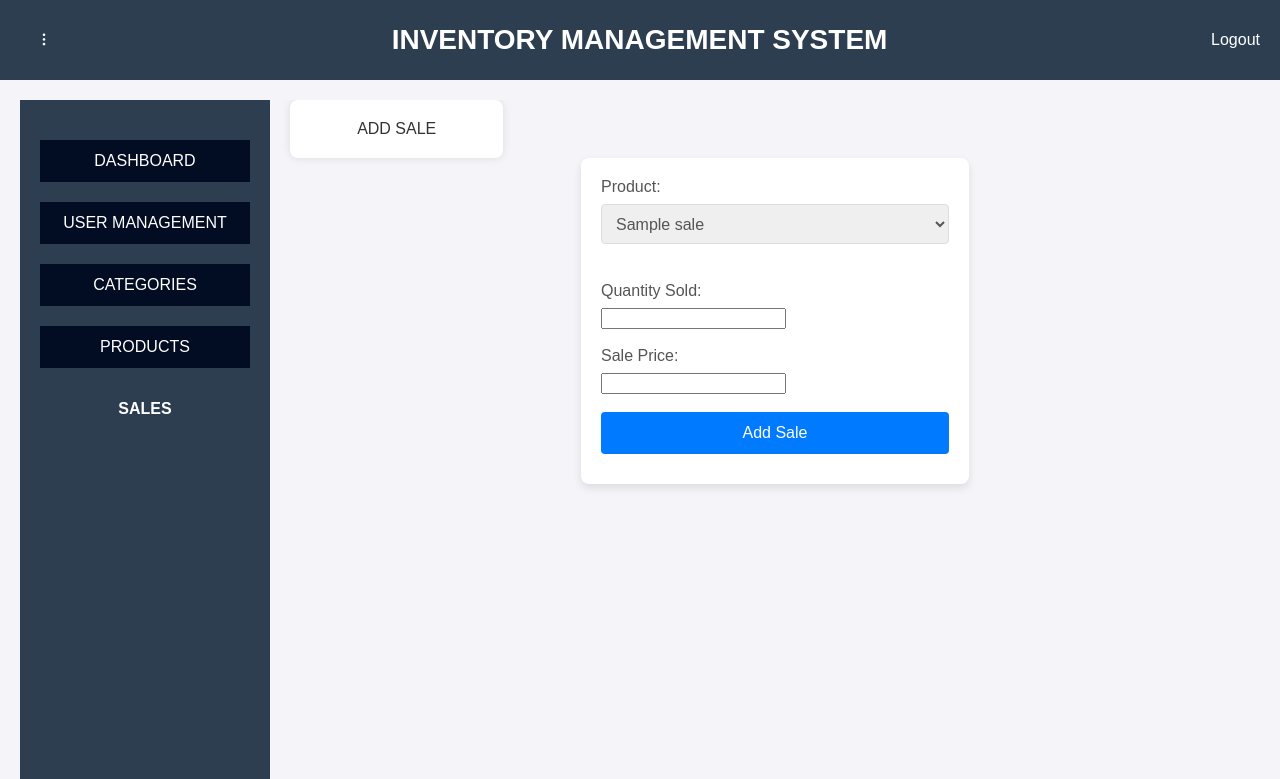
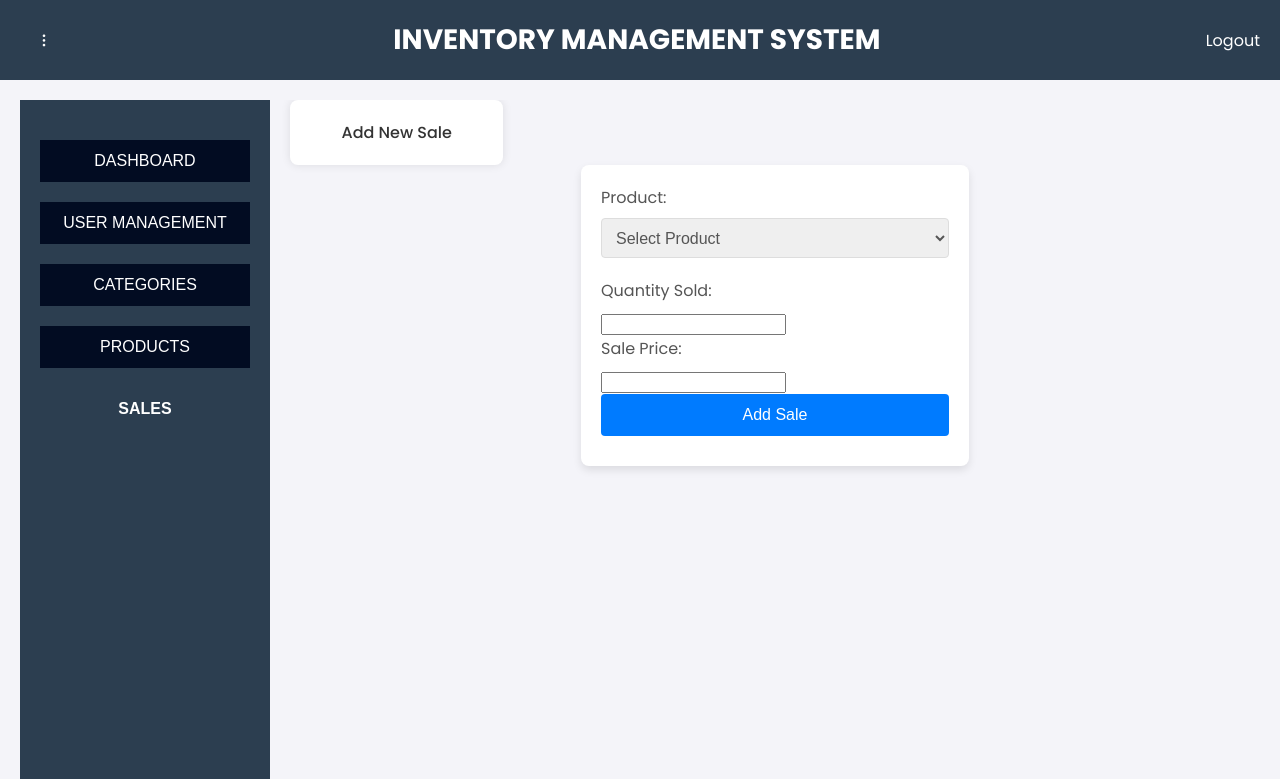
Before and after one commit to njeayyy/inventory, a PHP site: page /add_sale.php in a window 1280 px wide. Shown: the top 779 px of the page. Run offline with PHP 8.4, Linux system fonts and the light colour scheme; tables that the repository leaves empty or names only in its code hold one stand-in row (values such as "Sample post"); some libraries are stand-ins or nearby versions.

Commit message:
ayaw parin kainis

```diff
--- a/admin dashboard/admin/add_sale.php
+++ b/admin dashboard/admin/add_sale.php
@@ -1,27 +1,24 @@
 <?php
-include 'db.php'; // Make sure db.php is included to establish connection
+include 'db.php'; // Ensure this file is included for the database connection
 
-// Handle form submission
-if ($_SERVER['REQUEST_METHOD'] == 'POST') {
+// Handle form submission to add a sale
+if (isset($_POST['submit'])) {
     $product_id = $_POST['product_id'];
     $quantity = $_POST['quantity'];
     $sale_price = $_POST['sale_price'];
     $total_amount = $quantity * $sale_price;
-    $sale_date = date('Y-m-d H:i:s'); // Current date and time
+    $sale_date = date('Y-m-d'); // Or you can take this from the form
 
-    // Insert new sale into database
-    if ($stmt = $conn->prepare("INSERT INTO sales (product_id, quantity, sale_price, total_amount, sale_date) VALUES (?, ?, ?, ?, ?)")) {
-        $stmt->bind_param("iiids", $product_id, $quantity, $sale_price, $total_amount, $sale_date);
-        $stmt->execute();
-        $stmt->close();
-    }
-
-    header("Location: sales.php");
+    // Insert sale data into the sales table
+    $query = "INSERT INTO sales (product_sale, quantity, sale_price, total_amount, sale_date)
+              VALUES ('$product_id', '$quantity', '$sale_price', '$total_amount', '$sale_date')";
+    $conn->query($query);
+    header("Location: sales.php"); // Redirect to sales page after successful addition
     exit;
 }
 
-// Fetch products from the product_sale table
-$products_result = $conn->query("SELECT id, product_name FROM product_sale");  // Ensure product_name is correct in the table
+// Fetch the list of products for the dropdown
+$products_result = $conn->query("SELECT * FROM product_sale");
 ?>
 
 <!DOCTYPE html>
@@ -32,7 +29,7 @@ $products_result = $conn->query("SELECT id, product_name FROM product_sale");  /
     <title>Add Sale</title>
     <link rel="stylesheet" href="dashboard.css">
     <link href="https://cdn.jsdelivr.net/npm/remixicon@3.6.0/fonts/remixicon.css" rel="stylesheet">
-
+    <link href="https://fonts.googleapis.com/css2?family=Poppins:wght@100;200;300;400;500;600;700;800&display=swap" rel="stylesheet">
 </head>
 <body>
     <div class="dashboard">
@@ -68,22 +65,25 @@ $products_result = $conn->query("SELECT id, product_name FROM product_sale");  /
             </aside>
 
             <section class="dashboard-content">
-                <div class="box">ADD SALE</div>
-                <form method="POST" action="add_sale.php">
+                <div class="box">Add New Sale</div>
+
+                <!-- Add Sale Form -->
+                <form action="add_sale.php" method="POST">
                     <label for="product_id">Product:</label>
-                    <select name="product_id" required>
-                        <?php while ($row = $products_result->fetch_assoc()) { ?>
-                            <option value="<?= $row['id'] ?>"><?= $row['product_name'] ?></option>  <!-- Ensure product_name is correct in the table -->
+                    <select name="product_id" id="product_id" required>
+                        <option value="">Select Product</option>
+                        <?php while ($product = $products_result->fetch_assoc()) { ?>
+                            <option value="<?= $product['id'] ?>"><?= $product['product_sale'] ?></option>
                         <?php } ?>
-                    </select><br><br>
+                    </select>
 
                     <label for="quantity">Quantity Sold:</label>
-                    <input type="number" name="quantity" required><br><br>
+                    <input type="number" name="quantity" id="quantity" required>
 
                     <label for="sale_price">Sale Price:</label>
-                    <input type="number" step="0.01" name="sale_price" required><br><br>
+                    <input type="number" name="sale_price" id="sale_price" required>
 
-                    <button type="submit">Add Sale</button>
+                    <button type="submit" name="submit">Add Sale</button>
                 </form>
             </section>
         </div>
--- a/admin dashboard/admin/sales.php
+++ b/admin dashboard/admin/sales.php
@@ -13,7 +13,7 @@ if (isset($_GET['delete_id'])) {
 $result = $conn->query("SELECT * FROM sales");
 
 // Fetch products from the product_sale table for dropdown (for adding new sale)
-$products_result = $conn->query("SELECT id, product_name FROM product_sale");  // Ensure product_name is correct in the table
+$products_result = $conn->query("SELECT id, product_sale FROM product_sale");  // Changed to product_sale
 ?>
 
 <!DOCTYPE html>
@@ -77,7 +77,7 @@ $products_result = $conn->query("SELECT id, product_name FROM product_sale");  /
                     <?php while ($row = $result->fetch_assoc()) { ?>
                         <tr>
                             <td><?= $row['id'] ?></td>
-                            <td><?= $row['product_name'] ?></td>  <!-- Ensure product_name is correct in the table -->
+                            <td><?= $row['product_sale'] ?></td>  <!-- Changed to product_sale -->
                             <td><?= $row['quantity'] ?></td>
                             <td><?= $row['sale_price'] ?></td>
                             <td><?= $row['total_amount'] ?></td>
```
Also changed, not shown: admin dashboard/admin/add_product.php (+11 -3 lines).
